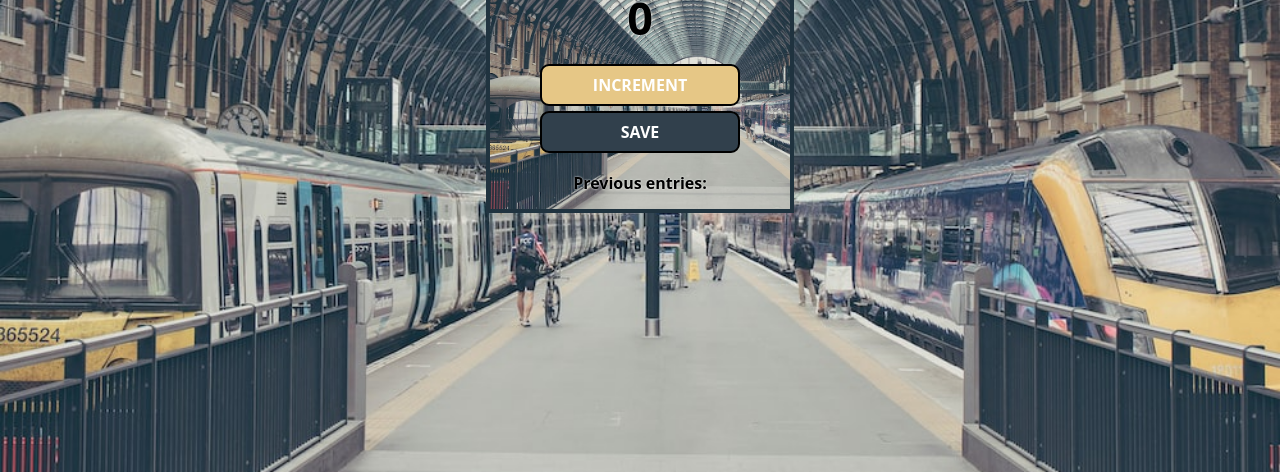
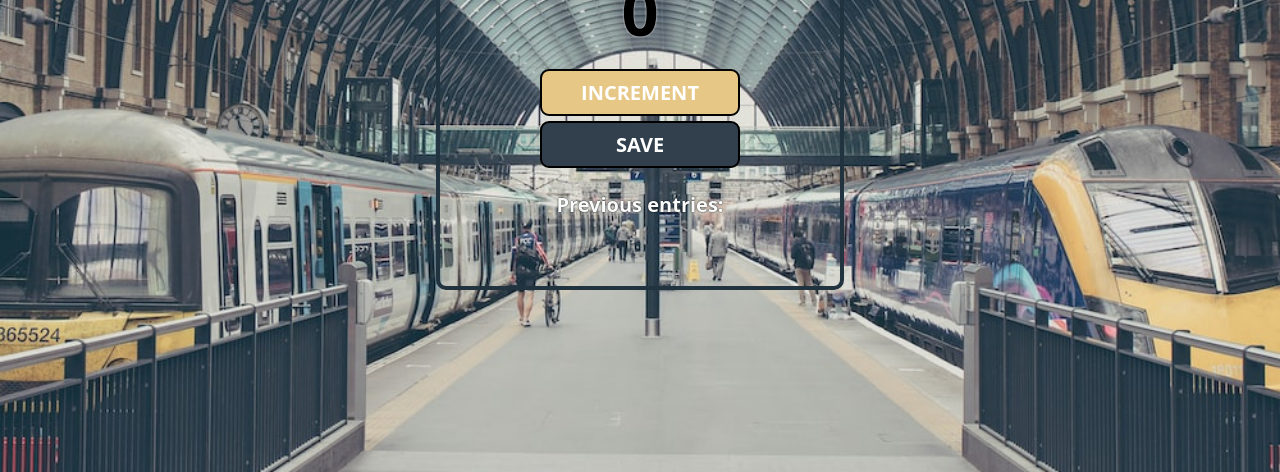
Before and after one commit to pujith25/train-counter, a plain HTML site: page index.html in a window 1280 px wide. Shown: the part 328-800 px from the top of the page. Drawn offline with nearby package versions, Linux system fonts and the light colour scheme.

Commit message:
Update index.css

```diff
--- a/index.css
+++ b/index.css
@@ -2,6 +2,7 @@ body {
     background-image: url("station.jpeg");
     background-size: cover;
     height: 100vh;
+    font-size: 20px;
     font-family: Oxygen, Ubuntu, Cantarell, 'Open Sans', 'Helvetica Neue', sans-serif;
     font-weight: bold;
     text-align: center;
@@ -17,7 +18,7 @@ h1 {
 }
 
 h2 {
-    font-size: 45px;
+    font-size: 65px;
     margin-top: 0;
     margin-bottom: 20px;
 }
@@ -33,14 +34,23 @@ button {
     border-radius: 9px;
 }
 
+#save-el{
+    font-size: 20px;
+    color: rgb(249, 252, 251);
+    text-shadow: 0px 0px 2px rgb(0, 0, 0);
+}
+
 #element {
-   background-image: url("station.jpeg");
-   background-size: cover;
-   width: 300px;
+   padding: 50px 0px;
+   width: 400px;
    border: 4px solid #20333F;
+   border-radius: 10px;
    text-shadow: 0px 0px 2px white;
 }
-
+#element:hover{
+    background-image: url("station.jpeg");
+    background-size: cover;
+}
 #increment-btn {
     background: #E6C786;
 }
```
